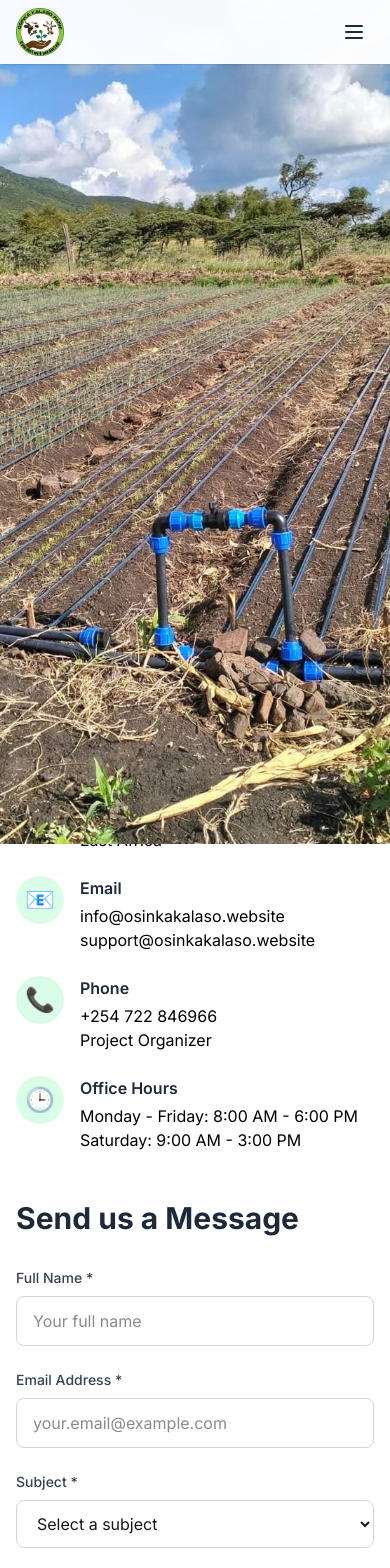
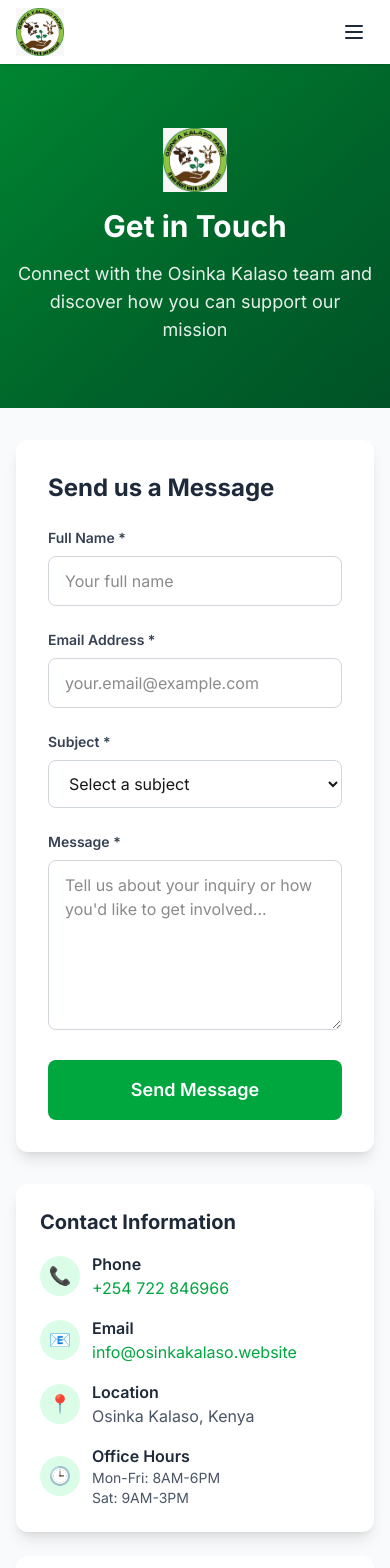
Before and after one commit to b0ase/osinka-kalaso, a Next.js app: page /contact in a window 390 px wide. Shown: the top 1568 px of the page. Built offline with nearby package versions, Linux system fonts and the light colour scheme.

Commit message:
Complete redesign of contact page with modern, professional layout and better organization

```diff
--- a/src/app/contact/page.tsx
+++ b/src/app/contact/page.tsx
@@ -2,6 +2,7 @@
 
 import { useState } from 'react'
 import Image from 'next/image'
+import Link from 'next/link'
 
 export default function ContactPage() {
   const [formData, setFormData] = useState({
@@ -13,7 +14,6 @@
 
   const handleSubmit = (e: React.FormEvent) => {
     e.preventDefault()
-    // Handle form submission here
     console.log('Form submitted:', formData)
     alert('Thank you for your message! We will get back to you soon.')
   }
@@ -26,12 +26,13 @@
   }
 
   return (
-    <main className="min-h-screen">
+    <main className="min-h-screen bg-gray-50">
       {/* Hero Section */}
-      <section className="relative py-20 bg-gradient-to-r from-green-600 to-green-800">
-        <div className="container mx-auto px-4 text-center text-white">
-          <div className="flex justify-center mb-6">
-            <div className="relative w-20 h-20 md:w-24 md:h-24">
+      <section className="relative py-16 bg-gradient-to-br from-green-600 via-green-700 to-green-800">
+        <div className="absolute inset-0 bg-black/20"></div>
+        <div className="relative z-10 container mx-auto px-4 text-center text-white">
+          <div className="flex justify-center mb-4">
+            <div className="relative w-16 h-16 md:w-20 md:h-20">
               <Image
                 src="/images/Osinka Kallaso/Osinka-Kalaso-Logo.JPG"
                 alt="Osinka Kalaso Logo"
@@ -40,77 +41,27 @@
               />
             </div>
           </div>
-          <h1 className="text-4xl md:text-6xl font-bold mb-6">Contact Us</h1>
-          <p className="text-xl md:text-2xl max-w-3xl mx-auto">
-            Get in touch with the Osinka Kalaso team and learn how you can support our mission
+          <h1 className="text-3xl md:text-5xl font-bold mb-4">Get in Touch</h1>
+          <p className="text-lg md:text-xl max-w-2xl mx-auto opacity-90">
+            Connect with the Osinka Kalaso team and discover how you can support our mission
           </p>
         </div>
       </section>
 
-      {/* Contact Information */}
-      <section className="py-20 bg-white">
+      {/* Main Contact Section */}
+      <section className="py-16 -mt-8">
         <div className="container mx-auto px-4">
-          <div className="grid lg:grid-cols-2 gap-12">
+          <div className="max-w-6xl mx-auto">
+            <div className="grid lg:grid-cols-3 gap-8">
+
+              {/* Contact Form */}
+              <div className="lg:col-span-2">
+                <div className="bg-white rounded-xl shadow-lg p-8">
+                  <h2 className="text-2xl font-bold text-gray-800 mb-6">Send us a Message</h2>
+                  <form onSubmit={handleSubmit} className="space-y-6">
+                    <div className="grid md:grid-cols-2 gap-6">
                       <div>
-              <h2 className="text-3xl font-bold text-gray-800 mb-8">Get in Touch</h2>
-              <p className="text-black mb-8">
-                We&apos;d love to hear from you! Whether you have questions about our project,
-                want to learn more about how to get involved, or are interested in supporting
-                our water access initiative, please reach out to us.
-              </p>
-
-              <div className="space-y-6">
-                <div className="flex items-start space-x-4">
-                  <div className="w-12 h-12 bg-green-100 rounded-full flex items-center justify-center flex-shrink-0">
-                    <div className="text-2xl">📍</div>
-                  </div>
-                  <div>
-                    <h3 className="font-semibold text-gray-800 mb-1">Location</h3>
-                    <p className="text-black">Osinka Kalaso, Kenya</p>
-                    <p className="text-black">East Africa</p>
-                  </div>
-                </div>
-
-                <div className="flex items-start space-x-4">
-                  <div className="w-12 h-12 bg-green-100 rounded-full flex items-center justify-center flex-shrink-0">
-                    <div className="text-2xl">📧</div>
-                  </div>
-                  <div>
-                    <h3 className="font-semibold text-gray-800 mb-1">Email</h3>
-                    <p className="text-black">info@osinkakalaso.website</p>
-                    <p className="text-black">support@osinkakalaso.website</p>
-                  </div>
-                </div>
-
-                <div className="flex items-start space-x-4">
-                  <div className="w-12 h-12 bg-green-100 rounded-full flex items-center justify-center flex-shrink-0">
-                    <div className="text-2xl">📞</div>
-                  </div>
-                  <div>
-                    <h3 className="font-semibold text-gray-800 mb-1">Phone</h3>
-                    <p className="text-black">+254 722 846966</p>
-                    <p className="text-black">Project Organizer</p>
-                  </div>
-                </div>
-
-                <div className="flex items-start space-x-4">
-                  <div className="w-12 h-12 bg-green-100 rounded-full flex items-center justify-center flex-shrink-0">
-                    <div className="text-2xl">🕒</div>
-                  </div>
-                  <div>
-                    <h3 className="font-semibold text-gray-800 mb-1">Office Hours</h3>
-                    <p className="text-black">Monday - Friday: 8:00 AM - 6:00 PM</p>
-                    <p className="text-black">Saturday: 9:00 AM - 3:00 PM</p>
-                  </div>
-                </div>
-              </div>
-            </div>
-
-            <div>
-              <h2 className="text-3xl font-bold text-gray-800 mb-8">Send us a Message</h2>
-              <form onSubmit={handleSubmit} className="space-y-6">
-                <div>
-                  <label htmlFor="name" className="block text-sm font-medium text-gray-700 mb-2">
+                        <label htmlFor="name" className="block text-sm font-semibold text-gray-700 mb-2">
                           Full Name *
                         </label>
                         <input
@@ -120,13 +71,12 @@
                           value={formData.name}
                           onChange={handleChange}
                           required
-                    className="w-full px-4 py-3 border border-gray-300 rounded-lg focus:ring-2 focus:ring-green-500 focus:border-transparent"
+                          className="w-full px-4 py-3 border border-gray-300 rounded-lg focus:ring-2 focus:ring-green-500 focus:border-green-500 transition-colors"
                           placeholder="Your full name"
                         />
                       </div>
-
                       <div>
-                  <label htmlFor="email" className="block text-sm font-medium text-gray-700 mb-2">
+                        <label htmlFor="email" className="block text-sm font-semibold text-gray-700 mb-2">
                           Email Address *
                         </label>
                         <input
@@ -136,13 +86,14 @@
                           value={formData.email}
                           onChange={handleChange}
                           required
-                    className="w-full px-4 py-3 border border-gray-300 rounded-lg focus:ring-2 focus:ring-green-500 focus:border-transparent"
+                          className="w-full px-4 py-3 border border-gray-300 rounded-lg focus:ring-2 focus:ring-green-500 focus:border-green-500 transition-colors"
                           placeholder="your.email@example.com"
                         />
                       </div>
+                    </div>
 
                     <div>
-                  <label htmlFor="subject" className="block text-sm font-medium text-gray-700 mb-2">
+                      <label htmlFor="subject" className="block text-sm font-semibold text-gray-700 mb-2">
                         Subject *
                       </label>
                       <select
@@ -151,7 +102,7 @@
                         value={formData.subject}
                         onChange={handleChange}
                         required
-                    className="w-full px-4 py-3 border border-gray-300 rounded-lg focus:ring-2 focus:ring-green-500 focus:border-transparent"
+                        className="w-full px-4 py-3 border border-gray-300 rounded-lg focus:ring-2 focus:ring-green-500 focus:border-green-500 transition-colors"
                       >
                         <option value="">Select a subject</option>
                         <option value="general">General Inquiry</option>
@@ -159,12 +110,13 @@
                         <option value="volunteer">Volunteer Opportunities</option>
                         <option value="partnership">Partnership Opportunities</option>
                         <option value="media">Media Inquiry</option>
+                        <option value="visit">Site Visit Request</option>
                         <option value="other">Other</option>
                       </select>
                     </div>
 
                     <div>
-                  <label htmlFor="message" className="block text-sm font-medium text-gray-700 mb-2">
+                      <label htmlFor="message" className="block text-sm font-semibold text-gray-700 mb-2">
                         Message *
                       </label>
                       <textarea
@@ -174,36 +126,116 @@
                         onChange={handleChange}
                         required
                         rows={6}
-                    className="w-full px-4 py-3 border border-gray-300 rounded-lg focus:ring-2 focus:ring-green-500 focus:border-transparent"
-                    placeholder="Tell us about your inquiry..."
+                        className="w-full px-4 py-3 border border-gray-300 rounded-lg focus:ring-2 focus:ring-green-500 focus:border-green-500 transition-colors"
+                        placeholder="Tell us about your inquiry or how you'd like to get involved..."
                       ></textarea>
                     </div>
 
                     <button
                       type="submit"
-                  className="w-full bg-green-600 text-white py-3 px-6 rounded-lg font-semibold hover:bg-green-700 transition-colors"
+                      className="w-full bg-green-600 text-white py-4 px-6 rounded-lg font-semibold hover:bg-green-700 transition-colors text-lg"
                     >
                       Send Message
                     </button>
                   </form>
                 </div>
               </div>
+
+              {/* Contact Information */}
+              <div className="space-y-6">
+                <div className="bg-white rounded-xl shadow-lg p-6">
+                  <h3 className="text-xl font-bold text-gray-800 mb-4">Contact Information</h3>
+                  <div className="space-y-4">
+                    <div className="flex items-center space-x-3">
+                      <div className="w-10 h-10 bg-green-100 rounded-full flex items-center justify-center flex-shrink-0">
+                        <span className="text-green-600 text-lg">📞</span>
+                      </div>
+                      <div>
+                        <p className="font-semibold text-gray-800">Phone</p>
+                        <a href="tel:+254722846966" className="text-green-600 hover:text-green-700">
+                          +254 722 846966
+                        </a>
+                      </div>
+                    </div>
+
+                    <div className="flex items-center space-x-3">
+                      <div className="w-10 h-10 bg-green-100 rounded-full flex items-center justify-center flex-shrink-0">
+                        <span className="text-green-600 text-lg">📧</span>
+                      </div>
+                      <div>
+                        <p className="font-semibold text-gray-800">Email</p>
+                        <a href="mailto:info@osinkakalaso.website" className="text-green-600 hover:text-green-700">
+                          info@osinkakalaso.website
+                        </a>
+                      </div>
+                    </div>
+
+                    <div className="flex items-center space-x-3">
+                      <div className="w-10 h-10 bg-green-100 rounded-full flex items-center justify-center flex-shrink-0">
+                        <span className="text-green-600 text-lg">📍</span>
+                      </div>
+                      <div>
+                        <p className="font-semibold text-gray-800">Location</p>
+                        <p className="text-gray-600">Osinka Kalaso, Kenya</p>
+                      </div>
+                    </div>
+
+                    <div className="flex items-center space-x-3">
+                      <div className="w-10 h-10 bg-green-100 rounded-full flex items-center justify-center flex-shrink-0">
+                        <span className="text-green-600 text-lg">🕒</span>
+                      </div>
+                      <div>
+                        <p className="font-semibold text-gray-800">Office Hours</p>
+                        <p className="text-gray-600 text-sm">Mon-Fri: 8AM-6PM</p>
+                        <p className="text-gray-600 text-sm">Sat: 9AM-3PM</p>
+                      </div>
+                    </div>
+                  </div>
+                </div>
+
+                <div className="bg-white rounded-xl shadow-lg p-6">
+                  <h3 className="text-xl font-bold text-gray-800 mb-4">Quick Actions</h3>
+                  <div className="space-y-3">
+                    <Link
+                      href="/donate"
+                      className="block w-full bg-green-600 text-white py-3 px-4 rounded-lg text-center font-semibold hover:bg-green-700 transition-colors"
+                    >
+                      Support Our Project
+                    </Link>
+                    <Link
+                      href="/about"
+                      className="block w-full border-2 border-green-600 text-green-600 py-3 px-4 rounded-lg text-center font-semibold hover:bg-green-50 transition-colors"
+                    >
+                      Learn More About Us
+                    </Link>
+                    <Link
+                      href="/gallery"
+                      className="block w-full border-2 border-gray-300 text-gray-700 py-3 px-4 rounded-lg text-center font-semibold hover:bg-gray-50 transition-colors"
+                    >
+                      View Our Gallery
+                    </Link>
+                  </div>
+                </div>
+              </div>
+            </div>
+          </div>
         </div>
       </section>
 
-      {/* Team Contact */}
-      <section className="py-20 bg-gray-50">
+      {/* Team Section */}
+      <section className="py-16 bg-white">
         <div className="container mx-auto px-4">
-          <div className="text-center mb-16">
-            <h2 className="text-3xl font-bold text-gray-800 mb-4">Meet Our Team</h2>
-            <p className="text-xl text-black max-w-3xl mx-auto">
-              Connect directly with our project leaders and team members
+          <div className="text-center mb-12">
+            <h2 className="text-3xl font-bold text-gray-800 mb-4">Meet Our Leadership Team</h2>
+            <p className="text-lg text-gray-600 max-w-2xl mx-auto">
+              Connect directly with the key members of our Osinka Kalaso project
             </p>
           </div>
 
-          <div className="grid md:grid-cols-2 lg:grid-cols-3 gap-8">
-            <div className="bg-white p-8 rounded-lg shadow-lg text-center">
-              <div className="w-24 h-24 mx-auto mb-4 bg-green-100 rounded-full flex items-center justify-center overflow-hidden">
+          <div className="max-w-5xl mx-auto">
+            <div className="grid md:grid-cols-3 gap-8">
+              <div className="bg-gray-50 rounded-xl p-6 text-center hover:shadow-lg transition-shadow">
+                <div className="relative w-20 h-20 mx-auto mb-4 rounded-full overflow-hidden">
                   <Image
                     src="/images/Osinka Kallaso/2bf70573-4230-4c77-8282-a37f89f29e96.JPG"
                     alt="Daniel Pariken Sakuda"
@@ -211,16 +243,16 @@
                     className="object-cover"
                   />
                 </div>
-              <h3 className="text-xl font-semibold mb-2 text-gray-800">Daniel Pariken Sakuda</h3>
-              <p className="text-green-600 mb-4">Project Organizer</p>
-              <p className="text-black mb-4">+254 722 846966</p>
-              <p className="text-black text-sm">
+                <h3 className="text-lg font-bold text-gray-800 mb-2">Daniel Pariken Sakuda</h3>
+                <p className="text-green-600 font-semibold mb-2">Project Organizer</p>
+                <p className="text-sm text-gray-600 mb-3">+254 722 846966</p>
+                <p className="text-sm text-gray-600">
                   Community leader and organizer of the Osinka Kallaso sustainable farming project
                 </p>
               </div>
 
-            <div className="bg-white p-8 rounded-lg shadow-lg text-center">
-              <div className="relative w-24 h-24 mx-auto mb-4 bg-green-100 rounded-full overflow-hidden">
+              <div className="bg-gray-50 rounded-xl p-6 text-center hover:shadow-lg transition-shadow">
+                <div className="relative w-20 h-20 mx-auto mb-4 rounded-full overflow-hidden">
                   <Image
                     src="/images/Osinka Kallaso/5108cac3-4480-440b-9d00-dff8e89e2415.JPG"
                     alt="Paul Sironka"
@@ -228,16 +260,16 @@
                     className="object-cover"
                   />
                 </div>
-              <h3 className="text-xl font-semibold mb-2 text-gray-800">Paul Sironka</h3>
-              <p className="text-green-600 mb-4">Innovation & Technology Lead</p>
-              <p className="text-black mb-4">paul@osinkakalaso.website</p>
-              <p className="text-black text-sm">
+                <h3 className="text-lg font-bold text-gray-800 mb-2">Paul Sironka</h3>
+                <p className="text-green-600 font-semibold mb-2">Innovation & Technology Lead</p>
+                <p className="text-sm text-gray-600 mb-3">paul@osinkakalaso.website</p>
+                <p className="text-sm text-gray-600">
                   Leading sustainable farming innovation and water management systems
                 </p>
               </div>
 
-            <div className="bg-white p-8 rounded-lg shadow-lg text-center">
-              <div className="relative w-24 h-24 mx-auto mb-4 bg-green-100 rounded-full overflow-hidden">
+              <div className="bg-gray-50 rounded-xl p-6 text-center hover:shadow-lg transition-shadow">
+                <div className="relative w-20 h-20 mx-auto mb-4 rounded-full overflow-hidden">
                   <Image
                     src="/images/Osinka Kallaso/8734f09b-23a2-4241-8e61-8ea16f9def42.JPG"
                     alt="Simon Loomu"
@@ -245,91 +277,94 @@
                     className="object-cover"
                   />
                 </div>
-              <h3 className="text-xl font-semibold mb-2 text-gray-800">Simon Loomu</h3>
-              <p className="text-green-600 mb-4">Equipment & Infrastructure Manager</p>
-              <p className="text-black mb-4">simon@osinkakalaso.website</p>
-              <p className="text-black text-sm">
+                <h3 className="text-lg font-bold text-gray-800 mb-2">Simon Loomu</h3>
+                <p className="text-green-600 font-semibold mb-2">Equipment & Infrastructure Manager</p>
+                <p className="text-sm text-gray-600 mb-3">simon@osinkakalaso.website</p>
+                <p className="text-sm text-gray-600">
                   Managing modern farming equipment and sustainable infrastructure
                 </p>
+              </div>
             </div>
           </div>
         </div>
       </section>
 
       {/* FAQ Section */}
-      <section className="py-20 bg-white">
+      <section className="py-16 bg-gray-50">
         <div className="container mx-auto px-4">
-          <div className="text-center mb-16">
+          <div className="text-center mb-12">
             <h2 className="text-3xl font-bold text-gray-800 mb-4">Frequently Asked Questions</h2>
-            <p className="text-xl text-black max-w-3xl mx-auto">
+            <p className="text-lg text-gray-600 max-w-2xl mx-auto">
               Common questions about our project and how to get involved
             </p>
           </div>
 
-          <div className="max-w-4xl mx-auto space-y-6">
-            <div className="bg-gray-50 p-6 rounded-lg">
-              <h3 className="text-lg font-semibold mb-2">How can I support the Osinka Kalaso project?</h3>
-              <p className="text-black">
+          <div className="max-w-4xl mx-auto">
+            <div className="grid md:grid-cols-2 gap-6">
+              <div className="bg-white p-6 rounded-xl shadow-sm">
+                <h3 className="text-lg font-bold text-gray-800 mb-3">How can I support the Osinka Kalaso project?</h3>
+                <p className="text-gray-600 text-sm">
                   You can support us through donations, volunteering, spreading awareness, or partnering with us.
                   Visit our donation page to learn more about specific ways to contribute.
                 </p>
               </div>
 
-            <div className="bg-gray-50 p-6 rounded-lg">
-              <h3 className="text-lg font-semibold mb-2">What is the timeline for the water project?</h3>
-              <p className="text-black">
+              <div className="bg-white p-6 rounded-xl shadow-sm">
+                <h3 className="text-lg font-bold text-gray-800 mb-3">What is the timeline for the water project?</h3>
+                <p className="text-gray-600 text-sm">
                   The complete water project will take approximately 12-16 weeks from start to finish,
                   including site assessment, drilling, infrastructure installation, and testing.
                 </p>
               </div>
 
-            <div className="bg-gray-50 p-6 rounded-lg">
-              <h3 className="text-lg font-semibold mb-2">How many families will benefit from the water project?</h3>
-              <p className="text-black">
+              <div className="bg-white p-6 rounded-xl shadow-sm">
+                <h3 className="text-lg font-bold text-gray-800 mb-3">How many families will benefit from the water project?</h3>
+                <p className="text-gray-600 text-sm">
                   Our borehole project will provide sustainable water access for over 100 families
                   in the Osinka Kalaso community, including both farming and domestic water needs.
                 </p>
               </div>
 
-            <div className="bg-gray-50 p-6 rounded-lg">
-              <h3 className="text-lg font-semibold mb-2">Can I visit the project site?</h3>
-              <p className="text-black">
+              <div className="bg-white p-6 rounded-xl shadow-sm">
+                <h3 className="text-lg font-bold text-gray-800 mb-3">Can I visit the project site?</h3>
+                <p className="text-gray-600 text-sm">
                   Yes! We welcome visitors and volunteers. Please contact us in advance to arrange
                   a visit and learn about our current visitor guidelines.
                 </p>
               </div>
 
-            <div className="bg-gray-50 p-6 rounded-lg">
-              <h3 className="text-lg font-semibold mb-2">How do you ensure the sustainability of the project?</h3>
-              <p className="text-black">
+              <div className="bg-white p-6 rounded-xl shadow-sm md:col-span-2">
+                <h3 className="text-lg font-bold text-gray-800 mb-3">How do you ensure the sustainability of the project?</h3>
+                <p className="text-gray-600 text-sm">
                   We implement sustainable farming practices, provide ongoing training, establish
                   local maintenance systems, and create long-term economic opportunities for the community.
                 </p>
               </div>
             </div>
           </div>
+        </div>
       </section>
 
       {/* Call to Action */}
-      <section className="py-20 bg-green-600">
+      <section className="py-16 bg-green-600">
         <div className="container mx-auto px-4 text-center">
-          <h2 className="text-4xl font-bold text-white mb-6">Ready to Make a Difference?</h2>
-          <p className="text-xl text-green-100 mb-8 max-w-2xl mx-auto">
+          <h2 className="text-3xl font-bold text-white mb-4">Ready to Make a Difference?</h2>
+          <p className="text-lg text-green-100 mb-8 max-w-2xl mx-auto">
             Join us in transforming lives through sustainable agriculture and water access
           </p>
           <div className="flex flex-col sm:flex-row gap-4 justify-center">
-            <a
+            <Link
               href="/donate"
-              className="bg-white text-green-600 px-8 py-3 rounded-lg font-semibold hover:bg-green-100 transition-colors"
+              className="bg-white text-green-600 px-8 py-3 rounded-lg font-semibold hover:bg-green-50 transition-colors"
             >
               Support Our Project
-            </a>
-            <a
+            </Link>
+            <Link
               href="/about"
               className="border-2 border-white text-white px-8 py-3 rounded-lg font-semibold hover:bg-white hover:text-green-600 transition-colors"
             >
               Learn More
-            </a>
+            </Link>
           </div>
         </div>
       </section>
```
Also changed, not shown: src/app/donate/page.tsx (+24 -24 lines), src/app/economics/page.tsx (+16 -16 lines). Lines whose indentation alone changed are shown as unchanged.
